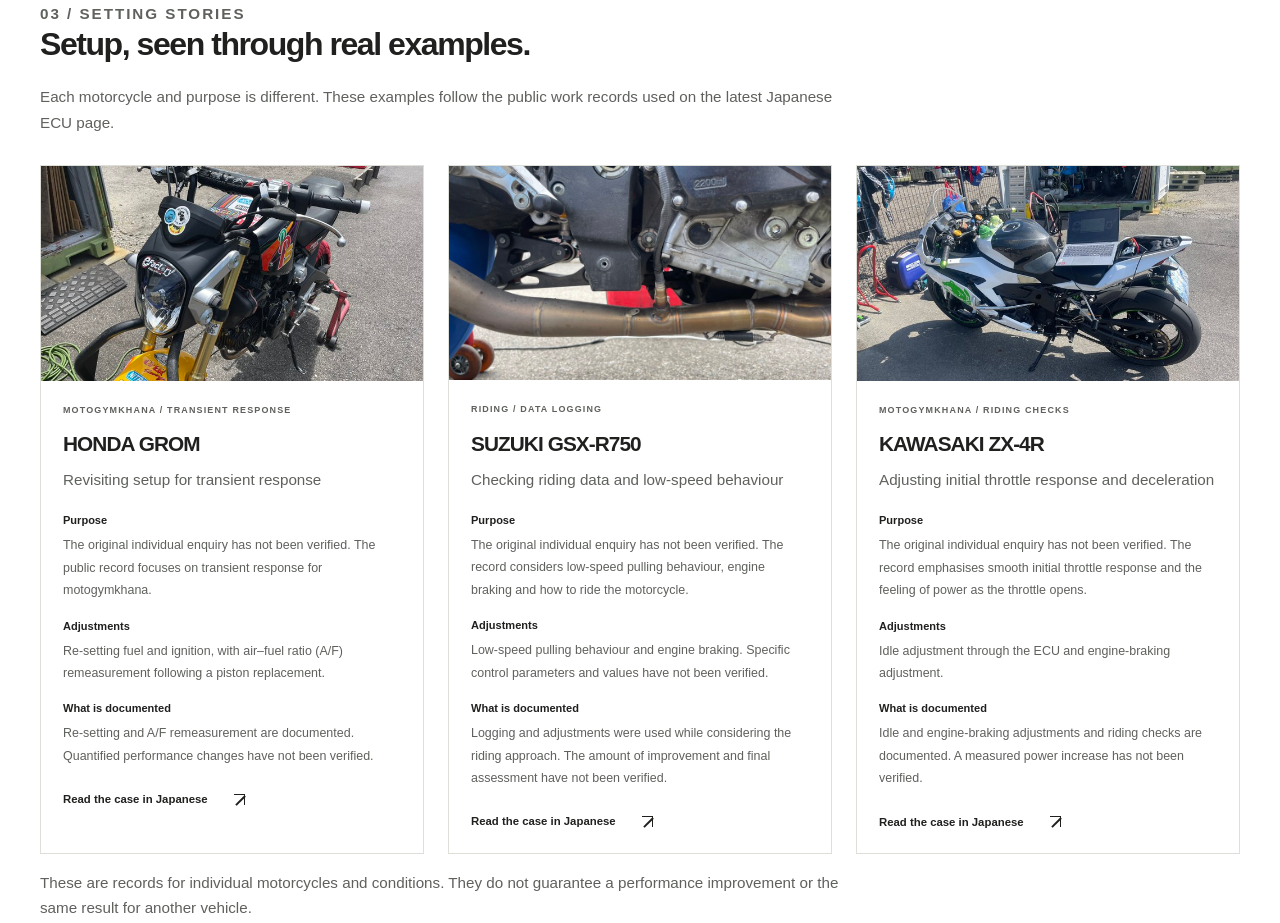
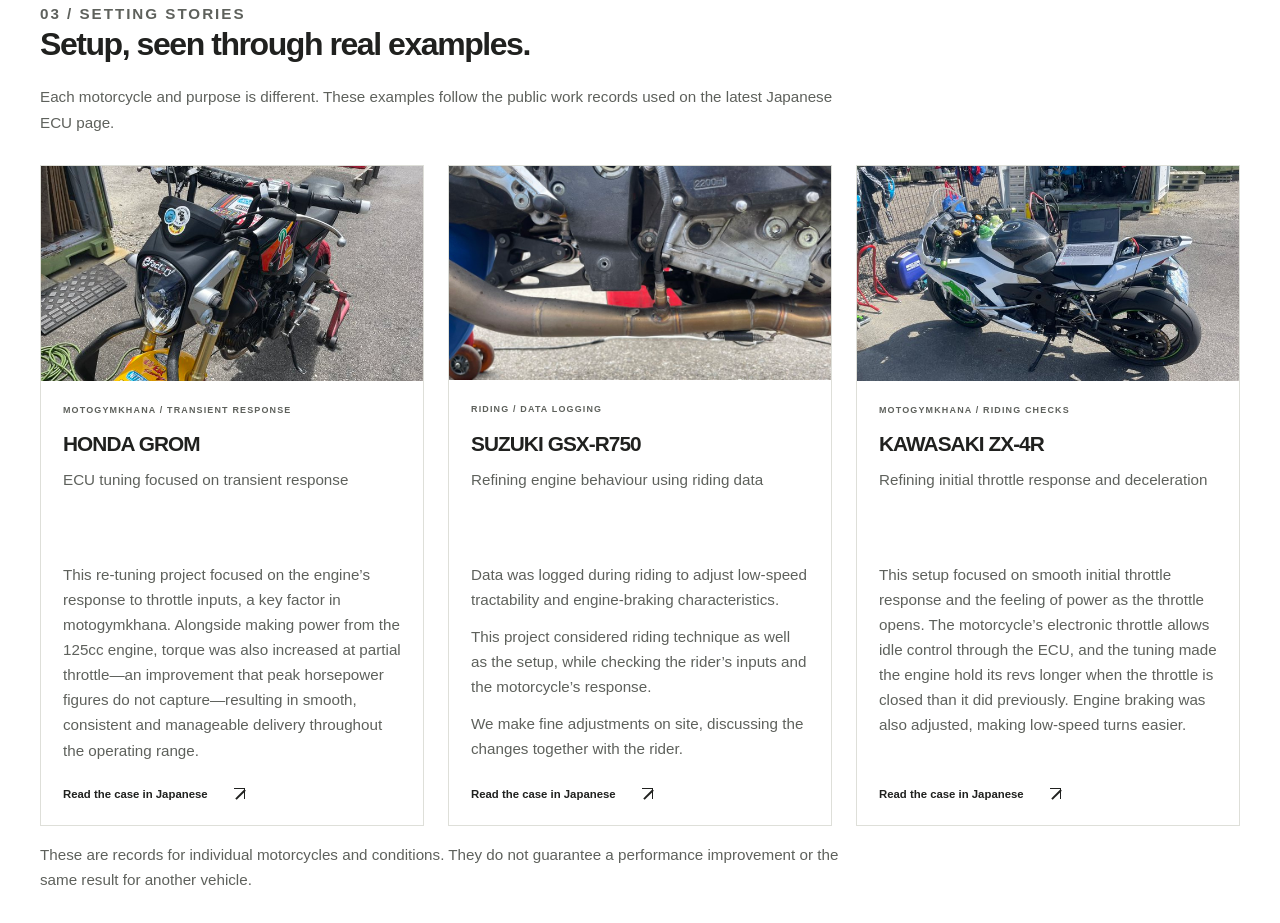
Before and after one commit to efactory-suzuka/efactory-english-site, an Astro site: page /ecu-tuning in a window 1280 px wide. Shown: the part 1472-2395 px from the top of the page. Built offline with nearby package versions, Linux system fonts and the light colour scheme; Astro itself is replaced by a stand-in of ours.

Commit message:
Update GROM, GSX-R750 and ZX-4R case descriptions

```diff
--- a/src/data/ecu.ts
+++ b/src/data/ecu.ts
@@ -5,9 +5,9 @@
 import zx4r from '../assets/ecu-zx4r.jpg';
 export const ecuImages = { logo, riding };
 export const ecuCases = [
-  { name: 'HONDA GROM', tag: 'MOTOGYMKHANA / TRANSIENT RESPONSE', title: 'Revisiting setup for transient response', image: grom, alt: 'GROM JC61 motorcycle shown in the published setup record', slug: 'grom-jc61', purpose: 'The original individual enquiry has not been verified. The public record focuses on transient response for motogymkhana.', adjustment: 'Re-setting fuel and ignition, with air–fuel ratio (A/F) remeasurement following a piston replacement.', result: 'Re-setting and A/F remeasurement are documented. Quantified performance changes have not been verified.' },
-  { name: 'SUZUKI GSX-R750', tag: 'RIDING / DATA LOGGING', title: 'Checking riding data and low-speed behaviour', image: gsxr, alt: 'Measurement sensor fitted to the GSX-R750 exhaust pipe', slug: 'gsx-r750', purpose: 'The original individual enquiry has not been verified. The record considers low-speed pulling behaviour, engine braking and how to ride the motorcycle.', adjustment: 'Low-speed pulling behaviour and engine braking. Specific control parameters and values have not been verified.', result: 'Logging and adjustments were used while considering the riding approach. The amount of improvement and final assessment have not been verified.' },
-  { name: 'KAWASAKI ZX-4R', tag: 'MOTOGYMKHANA / RIDING CHECKS', title: 'Adjusting initial throttle response and deceleration', image: zx4r, alt: 'A laptop connected to a ZX-4R for ECU setup', slug: 'zx-4r', purpose: 'The original individual enquiry has not been verified. The record emphasises smooth initial throttle response and the feeling of power as the throttle opens.', adjustment: 'Idle adjustment through the ECU and engine-braking adjustment.', result: 'Idle and engine-braking adjustments and riding checks are documented. A measured power increase has not been verified.' },
+  { name: 'HONDA GROM', tag: 'MOTOGYMKHANA / TRANSIENT RESPONSE', title: "ECU tuning focused on transient response", image: grom, alt: 'GROM JC61 motorcycle shown in the published setup record', slug: 'grom-jc61', summary: ["This re-tuning project focused on the engine’s response to throttle inputs, a key factor in motogymkhana. Alongside making power from the 125cc engine, torque was also increased at partial throttle—an improvement that peak horsepower figures do not capture—resulting in smooth, consistent and manageable delivery throughout the operating range."] },
+  { name: 'SUZUKI GSX-R750', tag: 'RIDING / DATA LOGGING', title: "Refining engine behaviour using riding data", image: gsxr, alt: 'Measurement sensor fitted to the GSX-R750 exhaust pipe', slug: 'gsx-r750', summary: ["Data was logged during riding to adjust low-speed tractability and engine-braking characteristics.","This project considered riding technique as well as the setup, while checking the rider’s inputs and the motorcycle’s response.","We make fine adjustments on site, discussing the changes together with the rider."] },
+  { name: 'KAWASAKI ZX-4R', tag: 'MOTOGYMKHANA / RIDING CHECKS', title: "Refining initial throttle response and deceleration", image: zx4r, alt: 'A laptop connected to a ZX-4R for ECU setup', slug: 'zx-4r', summary: ["This setup focused on smooth initial throttle response and the feeling of power as the throttle opens. The motorcycle’s electronic throttle allows idle control through the ECU, and the tuning made the engine hold its revs longer when the throttle is closed than it did previously. Engine braking was also adjusted, making low-speed turns easier."] },
 ];
 export const ecuSteps = [
  ['Make an enquiry', 'Tell us your motorcycle model, symptoms and the response you would like, using the official ECU LINE account.'],
@@ -20,5 +20,5 @@
  ['Which motorcycles are supported?', 'Compatibility and adjustable parameters depend on the model, year, ECU and vehicle specification. The examples do not establish support for every model or year. Send your model, year and modified parts first.'],
  ['Can I enquire after changing the exhaust?', 'Yes, you can enquire about your current specification. Include the exhaust manufacturer and product, plus intake or engine changes. Flashing compatibility and measurement methods are checked individually.'],
  ['Can the setup be adjusted again afterwards?', 'A GROM re-setting example is publicly documented. Confirm availability for your own motorcycle, costs, number of adjustments and the applicable time window before work begins.'],
- ['Can I send only the ECU?', 'The official X account has announced ECU sales for a specific GROM JC61 setup. Selling an ECU and flashing your own ECU by post are separate services. Postal flashing availability has not been verified: contact eFactory before sending anything.'],
+ ['Can I send only the ECU?', 'The official X account has announced ECU sales for a specific GROM JC61 setup. Selling an ECU and flashing your own ECU by post are separate services. Contact eFactory to confirm postal flashing availability before sending anything.'],
 ];
--- a/src/layouts/BaseLayout.astro
+++ b/src/layouts/BaseLayout.astro
@@ -46,7 +46,7 @@
         <nav aria-label="Footer navigation">{navigation.map(item => <a href={sitePath(item.href)}>{item.label}</a>)}</nav>
         <div class="footer-contact"><span class="eyebrow">LET’S GET STARTED</span><p>Tell us about your bike<br />and what you have in mind.</p><a href={sitePath('/contact/')} class="text-link">Contact & access <span class="arrow" aria-hidden="true"></span></a><a href={japanesePage} class="language-button language-button-footer" target="_blank" rel="noopener" lang="ja" aria-label="Open the Japanese version in a new tab">日本語サイトへ <span class="arrow" aria-hidden="true"></span></a></div>
       </div>
-      <div class="container footer-bottom"><span>© {new Date().getFullYear()} eFactory</span><span>English website · Design prototype</span></div>
+      <div class="container footer-bottom"><span>© {new Date().getFullYear()} eFactory</span><span>{path === '/ecu-tuning/' ? 'English website' : 'English website · Design prototype'}</span></div>
     </footer>
   </body>
 </html>
--- a/src/pages/ecu-tuning.astro
+++ b/src/pages/ecu-tuning.astro
@@ -7,11 +7,12 @@
 import { contact, japaneseEcuSite } from '../data/site';
 ---
 <PageLayout title="ECU Flashing" heading="ECU Flashing & Setup" description="Motorcycle ECU Flashing and setup at eFactory, Suzuka. Explore riding checks, data logging and documented GROM, GSX-R750 and ZX-4R examples. Compatibility is checked individually." intro="Beyond peak power. Work towards engine response that fits the way you ride—using vehicle condition, data and riding feedback to consider throttle opening, drive and deceleration." eyebrow="RIDE. CHECK. REFINE." brandLogo={ecuImages.logo}>
+  <style is:inline>.ecu-case{display:flex;flex-direction:column}.ecu-case-copy{display:flex;flex-direction:column;flex:1}.ecu-case-copy>.text-link{margin-top:auto}.ecu-case-title{min-height:4.8em}.ecu-case-summary{margin:22px 0;color:var(--muted);font-size:.78rem;line-height:1.8}.ecu-case-summary p+p{margin-top:12px}@media(max-width:760px){.ecu-case-title{min-height:0}.ecu-case-summary{font-size:.82rem}}</style>
   <figure slot="visual" class="page-photo ecu-rider"><Image src={ecuImages.riding} alt="Etsugo Yanagida riding in motogymkhana, as shown on the Japanese ECU page" width={598} widths={[300,598]} sizes="(max-width: 760px) 90vw, 42vw" format="png" loading="eager" /><figcaption>Check it on the motorcycle. Etsugo Yanagida · Riding photograph</figcaption></figure>
   <div slot="intro-extra" class="inline-actions"><a class="button" href={contact.ecuLine}>Enquire about ECU Flashing <span class="arrow" aria-hidden="true"></span></a><p class="price-note">Start by checking the model and specification. Detailed technical consultation is separate and may carry a charge.</p></div>
   <section class="story-split content-section"><div><p class="eyebrow">01 / YOUR RIDING</p><h2>What would you like to change?</h2></div><div><ul class="ecu-concerns"><li>Jerky response as you first open the throttle</li><li>A motorcycle that feels difficult to manage at low speed</li><li>Engine braking that feels too strong</li><li>Checking fuelling after modifications</li><li>Adjusting the response for motogymkhana</li></ul><p>The cause may lie outside the ECU. Vehicle condition is checked before considering what flashing can address.</p></div></section>
   <section class="content-section"><p class="eyebrow">02 / OUR APPROACH</p><h2>Ride it. Feel it. Refine it.</h2><p>Changing ECU data is one step. What matters is how that change connects with the rider’s inputs.</p><div class="note-grid ecu-approach"><article><h3>Share your goals</h3><p>Describe when and how the motorcycle feels different from what you want—for example, initial throttle response or drive at low speed.</p></article><article><h3>Check what can be adjusted</h3><p>Fuel, ignition, engine braking and other controls vary by motorcycle and ECU. Adjustments are considered against the actual specification.</p></article><article><h3>Ride and verify</h3><p>Where needed, measurements and logging support riding checks and rider feedback as the response is refined.</p></article></div><details class="ecu-explainer"><summary>What is “transient response”?</summary><p>It is the engine’s response when your inputs change, such as opening or closing the throttle, rather than only at a steady engine speed. The feeling from input to drive matters alongside maximum power. Measurement and riding-check methods are agreed for the motorcycle and the work.</p></details></section>
-  <section class="content-section"><p class="eyebrow">03 / SETTING STORIES</p><h2>Setup, seen through real examples.</h2><p>Each motorcycle and purpose is different. These examples follow the public work records used on the latest Japanese ECU page.</p><div class="ecu-case-grid">{ecuCases.map(item => <article class="ecu-case"><Image src={item.image} alt={item.alt} width={680} widths={[340,680]} sizes="(max-width: 760px) 90vw, 28vw" format="png" loading="lazy" /><div class="ecu-case-copy"><p class="eyebrow">{item.tag}</p><h3>{item.name}</h3><p class="ecu-case-title">{item.title}</p><dl><dt>Purpose</dt><dd>{item.purpose}</dd><dt>Adjustments</dt><dd>{item.adjustment}</dd><dt>What is documented</dt><dd>{item.result}</dd></dl><a href={`${japaneseEcuSite}cases/${item.slug}/`} class="text-link" target="_blank" rel="noopener">Read the case in Japanese <span class="arrow" aria-hidden="true"></span></a></div></article>)}</div><p class="price-note">These are records for individual motorcycles and conditions. They do not guarantee a performance improvement or the same result for another vehicle.</p></section>
+  <section class="content-section"><p class="eyebrow">03 / SETTING STORIES</p><h2>Setup, seen through real examples.</h2><p>Each motorcycle and purpose is different. These examples follow the public work records used on the latest Japanese ECU page.</p><div class="ecu-case-grid">{ecuCases.map(item => <article class="ecu-case"><Image src={item.image} alt={item.alt} width={680} widths={[340,680]} sizes="(max-width: 760px) 90vw, 28vw" format="png" loading="lazy" /><div class="ecu-case-copy"><p class="eyebrow">{item.tag}</p><h3>{item.name}</h3><p class="ecu-case-title">{item.title}</p><div class="ecu-case-summary">{item.summary.map(paragraph => <p>{paragraph}</p>)}</div><a href={`${japaneseEcuSite}cases/${item.slug}/`} class="text-link" target="_blank" rel="noopener">Read the case in Japanese <span class="arrow" aria-hidden="true"></span></a></div></article>)}</div><p class="price-note">These are records for individual motorcycles and conditions. They do not guarantee a performance improvement or the same result for another vehicle.</p></section>
   <section class="content-section"><p class="eyebrow">04 / HOW IT WORKS</p><h2>From enquiry to explaining the findings.</h2><ol class="process-list">{ecuSteps.map(([title,text],index) => <li><span>{String(index+1).padStart(2,'0')}</span><div><h3>{title}</h3><p>{text}</p></div></li>)}</ol><p class="price-note">Confirm pricing, lead time, further adjustments and on-site arrangements before work begins. These depend on the motorcycle and project.</p></section>
   <section class="content-section"><p class="eyebrow">05 / QUESTIONS</p><h2>Before you arrange ECU work.</h2><div class="faq-list">{ecuFaq.map(([question,answer]) => <details><summary>{question}</summary><p>{answer}</p></details>)}</div><div class="ecu-conditions"><h3>Points to confirm before work</h3><p>Confirm how the original ECU will be handled, the price, and implications for Japanese vehicle inspection, manufacturer warranty and fault risks. ECU Flashing does not guarantee performance, safety or legal compliance.</p></div></section>
   <section class="content-section enquiry-checklist"><div><p class="eyebrow">06 / LET’S TALK</p><h2>How would you like your bike to respond?</h2><p>Enquiry reception and detailed diagnosis or setup consultation are separate. Detailed technical advice may carry a fee; confirm the scope and fees in advance. English-language arrangements also need to be confirmed.</p></div><ul><li>Motorcycle model and model code</li><li>Year, if known</li><li>Modified parts</li><li>Current symptoms</li><li>Desired response and intended use</li></ul></section>
```
